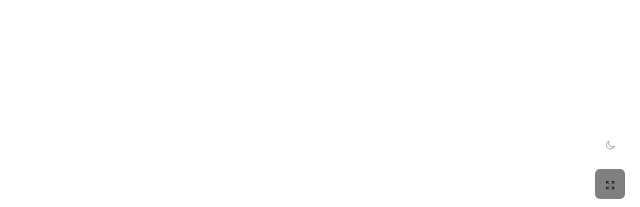
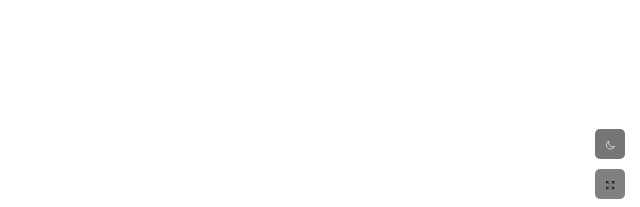
Before and after one commit to Harshnatuskar/better--board, a React (Vite) app: page / in a window 1280 px wide. Shown: the part 506-713 px from the top of the page, without its empty margins (640-1280 px from the left). Built offline with nearby package versions, Linux system fonts and the light colour scheme.

Commit message:
fixed: togglebutton ui

```diff
--- a/src/App.tsx
+++ b/src/App.tsx
@@ -179,17 +179,22 @@ function App() {
   };
 
   const toggleDarkMode = () => {
-    setDarkMode(prevDarkMode => !prevDarkMode);
+  setDarkMode((prevDarkMode) => {
+    const newDarkMode = !prevDarkMode;
 
     const body = document.body;
-    if (darkMode) {
+    if (newDarkMode) {
       body.style.backgroundColor = "#1a1a1a";
       body.style.color = "#ffffff";
     } else {
       body.style.backgroundColor = "#ffffff";
       body.style.color = "#000000";
     }
-  };
+
+    return newDarkMode;
+  });
+};
+
 
 
   return (
@@ -199,8 +204,8 @@ function App() {
           id="darkMode"
           onClick={toggleDarkMode}
           style={{
-            backgroundColor: darkMode ? "grey" : "white",
-            color: darkMode ? "white" : "grey",
+            backgroundColor: darkMode ? "grey" : "#757575",
+            color: darkMode ? "white" : "#ffffff",
             padding: "5px 10px",
             border: "none",
             borderRadius: "5px",
```
